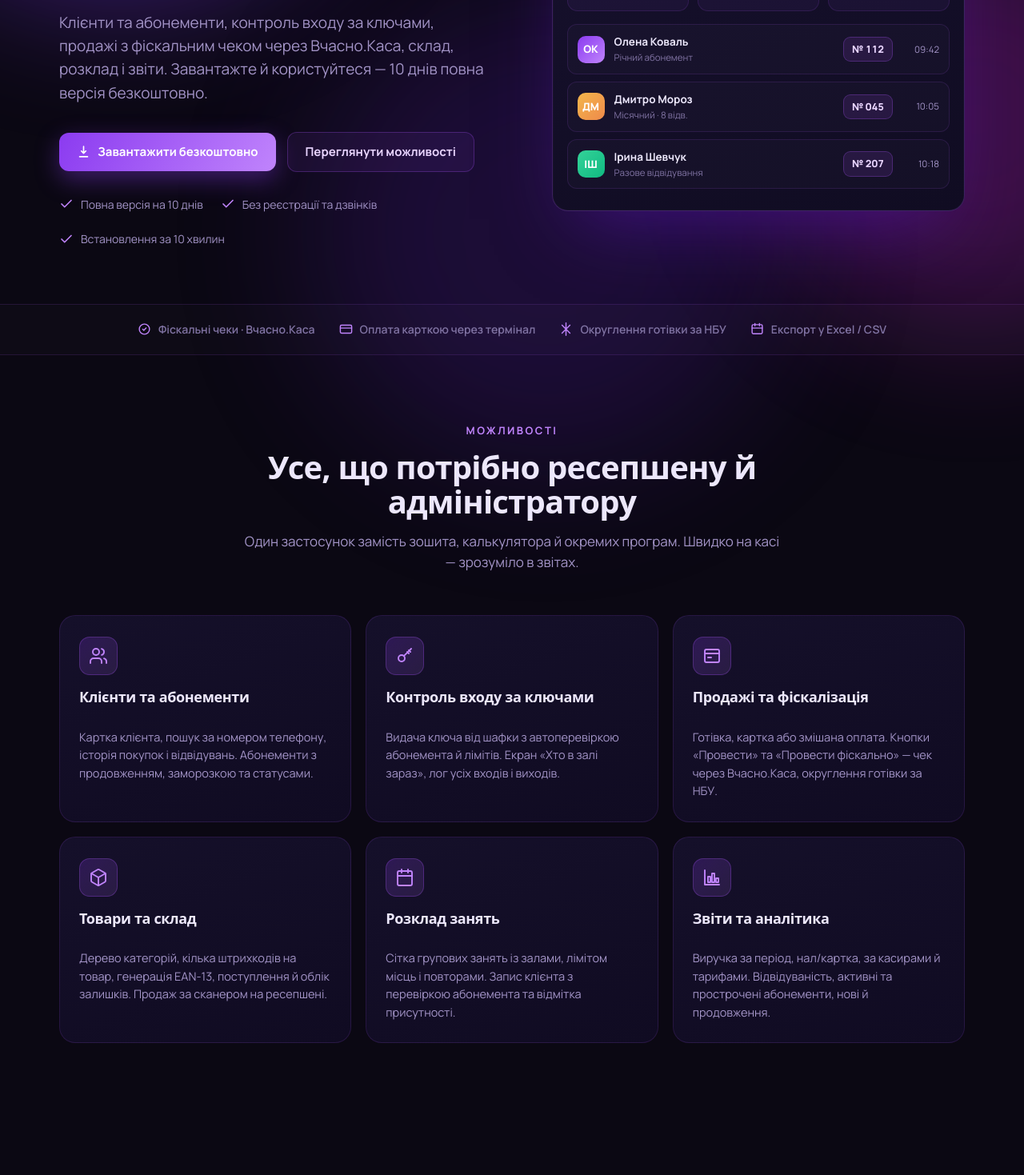
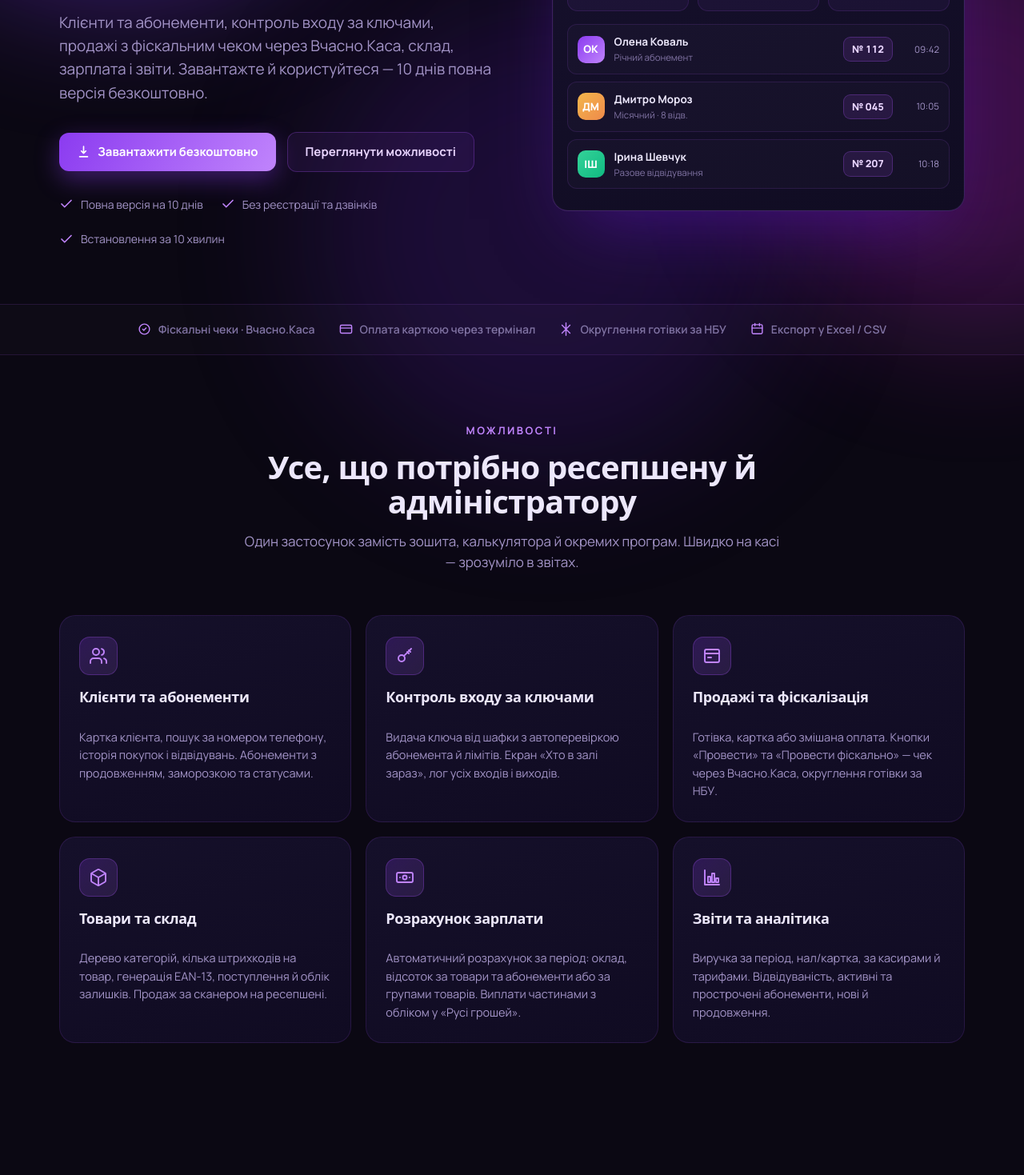
Before and after one commit to LionnoiL/fitnes-landing, a plain HTML site: page index.html in a window 1280 px wide. Shown: the part 411-1880 px from the top of the page at 80% size. Drawn offline with Linux system fonts and the light colour scheme; a web font is replaced by a local one.

Commit message:
fix: прибрано неіснуючий «Розклад занять» → «Розрахунок зарплати»; кнопка інструкції на #встановлення

```diff
--- a/index.html
+++ b/index.html
@@ -4,7 +4,7 @@
 <meta charset="UTF-8" />
 <meta name="viewport" content="width=device-width, initial-scale=1.0" />
 <title>Fitnes — система обліку для фітнес-центру</title>
-<meta name="description" content="Fitnes — українська система обліку для фітнес-центру: клієнти та абонементи, контроль входу за ключами, продажі з фіскалізацією через Вчасно.Каса, склад, розклад і звіти." />
+<meta name="description" content="Fitnes — українська система обліку для фітнес-центру: клієнти та абонементи, контроль входу за ключами, продажі з фіскалізацією через Вчасно.Каса, склад, зарплата і звіти." />
 <link rel="icon" type="image/svg+xml" href="assets/favicon.svg" />
 <link rel="preconnect" href="https://fonts.googleapis.com" />
 <link rel="preconnect" href="https://fonts.gstatic.com" crossorigin />
@@ -274,7 +274,7 @@
     <div class="reveal">
       <span class="badge"><span class="dot"></span>10 днів безкоштовно · без картки</span>
       <h1>Уся робота фітнес-центру — <span class="grad-txt">в одній системі</span></h1>
-      <p class="lead">Клієнти та абонементи, контроль входу за ключами, продажі з фіскальним чеком через Вчасно.Каса, склад, розклад і звіти. Завантажте й користуйтеся — 10 днів повна версія безкоштовно.</p>
+      <p class="lead">Клієнти та абонементи, контроль входу за ключами, продажі з фіскальним чеком через Вчасно.Каса, склад, зарплата і звіти. Завантажте й користуйтеся — 10 днів повна версія безкоштовно.</p>
       <div class="hero-cta">
         <a href="#download" class="btn btn-primary">
           <svg width="17" height="17" viewBox="0 0 24 24" fill="none" stroke="currentColor" stroke-width="2.3" stroke-linecap="round" stroke-linejoin="round"><path d="M12 3v12m0 0 4-4m-4 4-4-4M5 21h14"/></svg>
@@ -367,9 +367,9 @@
       </div>
 
       <div class="card reveal">
-        <div class="ic"><svg width="24" height="24" viewBox="0 0 24 24" fill="none" stroke="currentColor" stroke-width="1.9" stroke-linecap="round" stroke-linejoin="round"><rect x="3" y="4" width="18" height="18" rx="2"/><path d="M3 10h18M8 2v4M16 2v4"/></svg></div>
-        <h3>Розклад занять</h3>
-        <p>Сітка групових занять із залами, лімітом місць і повторами. Запис клієнта з перевіркою абонемента та відмітка присутності.</p>
+        <div class="ic"><svg width="24" height="24" viewBox="0 0 24 24" fill="none" stroke="currentColor" stroke-width="1.9" stroke-linecap="round" stroke-linejoin="round"><rect x="2" y="6" width="20" height="12" rx="2"/><circle cx="12" cy="12" r="2.5"/><path d="M6 12h.01M18 12h.01"/></svg></div>
+        <h3>Розрахунок зарплати</h3>
+        <p>Автоматичний розрахунок за період: оклад, відсоток за товари та абонементи або за групами товарів. Виплати частинами з обліком у «Русі грошей».</p>
       </div>
 
       <div class="card reveal">
@@ -476,7 +476,7 @@
       <div class="card reveal">
         <div class="ic"><svg width="24" height="24" viewBox="0 0 24 24" fill="none" stroke="currentColor" stroke-width="1.9" stroke-linecap="round" stroke-linejoin="round"><rect x="2" y="7" width="20" height="14" rx="2"/><path d="M16 21V5a2 2 0 0 0-2-2h-4a2 2 0 0 0-2 2v16"/></svg></div>
         <h3>Ресепшн</h3>
-        <p>Продажі, видача й повернення ключів, робота з клієнтами, запис на заняття — швидко й без помилок.</p>
+        <p>Продажі, видача й повернення ключів, робота з клієнтами, оформлення абонементів — швидко й без помилок.</p>
       </div>
       <div class="card reveal">
         <div class="ic"><svg width="24" height="24" viewBox="0 0 24 24" fill="none" stroke="currentColor" stroke-width="1.9" stroke-linecap="round" stroke-linejoin="round"><path d="M12 2a3 3 0 0 0-3 3v1H7a2 2 0 0 0-2 2v4a7 7 0 0 0 14 0V8a2 2 0 0 0-2-2h-2V5a3 3 0 0 0-3-3z"/></svg></div>
@@ -508,7 +508,7 @@
           <svg width="17" height="17" viewBox="0 0 24 24" fill="none" stroke="currentColor" stroke-width="2.3" stroke-linecap="round" stroke-linejoin="round"><path d="M12 3v12m0 0 4-4m-4 4-4-4M5 21h14"/></svg>
           Завантажити для Windows
         </a>
-        <a href="https://lionnoil.github.io/fitnes-docs/" target="_blank" rel="noopener" class="btn btn-ghost">Інструкція зі встановлення</a>
+        <a href="https://lionnoil.github.io/fitnes-docs/#встановлення" target="_blank" rel="noopener" class="btn btn-ghost">Інструкція зі встановлення</a>
       </div>
       <div class="cta-note">
         <span><svg width="16" height="16" viewBox="0 0 24 24" fill="none" stroke="currentColor" stroke-width="2.2" stroke-linecap="round" stroke-linejoin="round"><path d="M20 6 9 17l-5-5"/></svg>Без картки</span>
```
